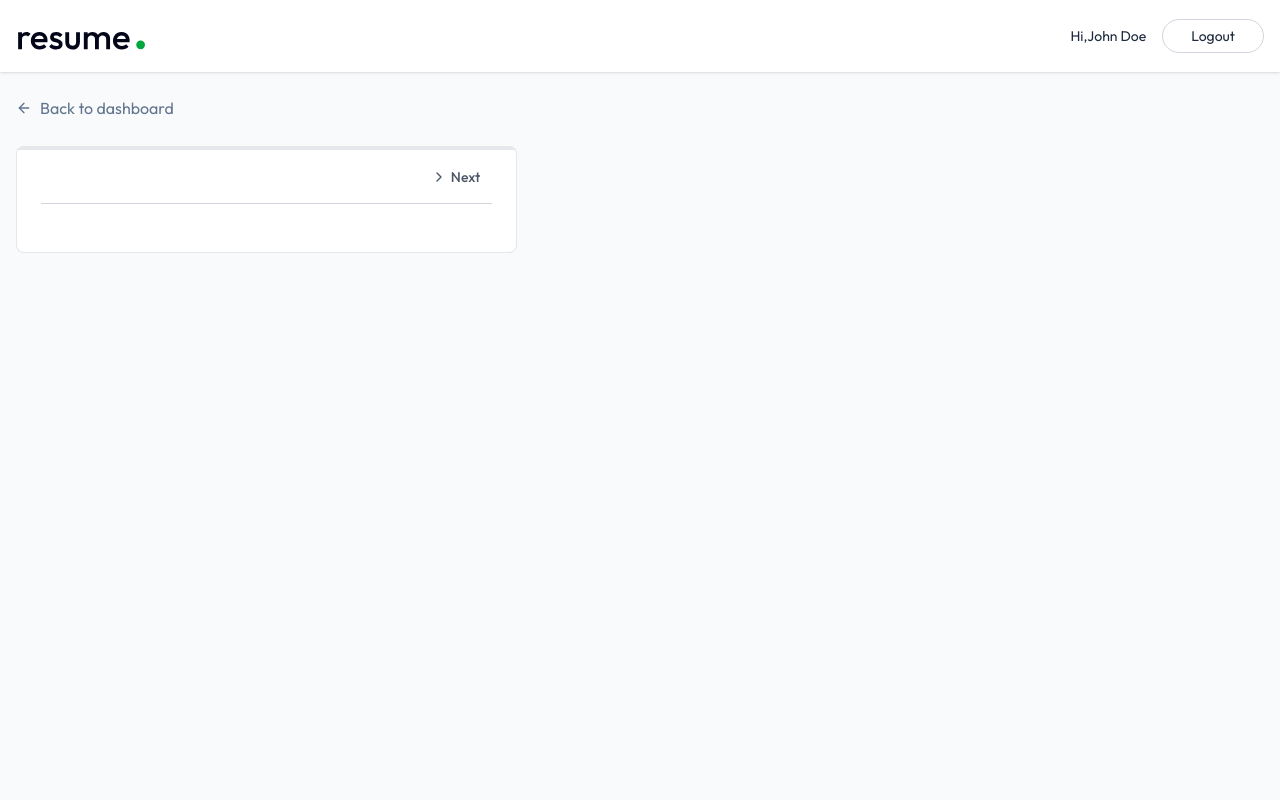
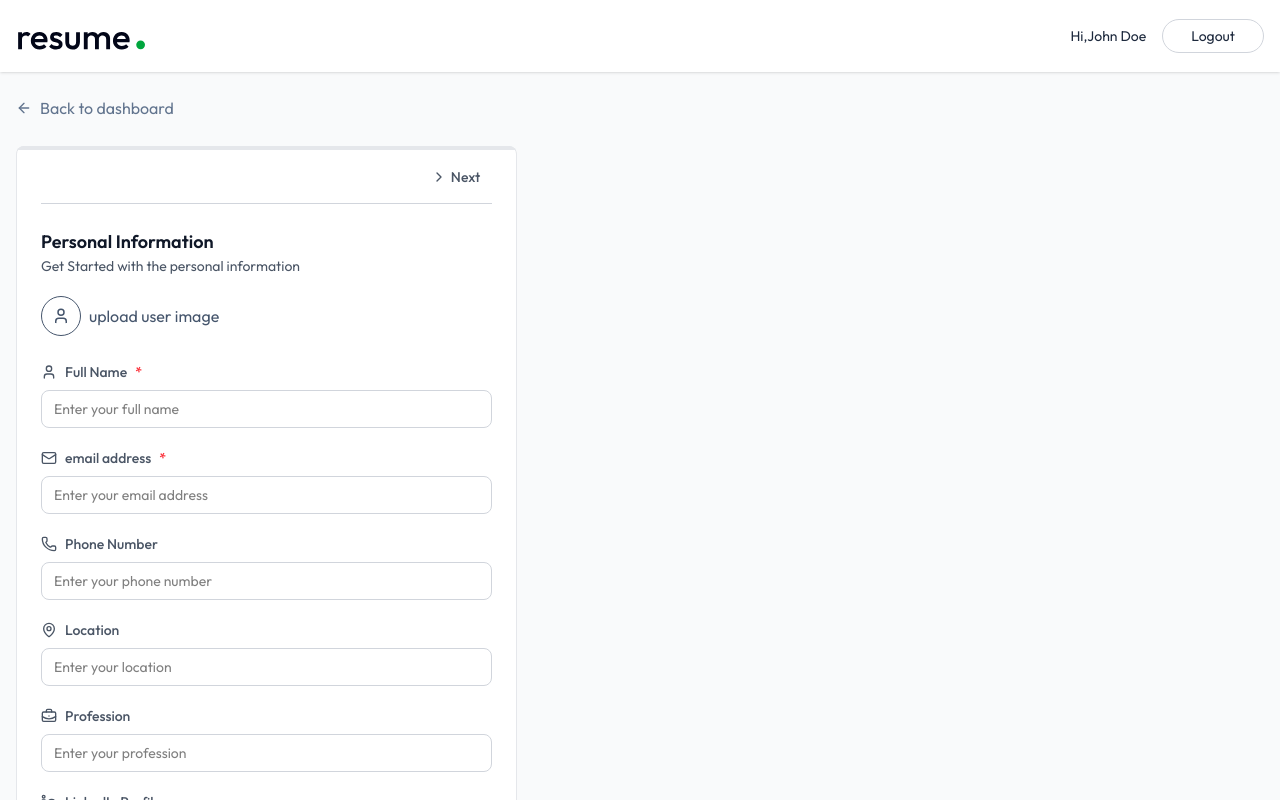
Before and after one commit to Anjali-pandey11/AI-Resume-Builder-MERN---Stack-, a React (Vite) app in the folder client/: page /app/builder/1 in a window 1280 px wide. Shown: the top 800 px of the page. Built offline with nearby package versions, Linux system fonts and the light colour scheme; a web font is replaced by a local one.

Commit message:
PersonalInfoForm

```diff
--- /dev/null
+++ b/client/src/components/PersonalInfoForm.jsx
@@ -0,0 +1,74 @@
+import { BriefcaseBusiness, Globe, Linkedin, Mail, MapPin, Phone, User } from 'lucide-react'
+import React from 'react'
+
+const PersonalInfoForm = ({data, onChange,removeBackground, setRemoveBackground}) => {
+
+
+    const handleChange = (field, value) => {
+      onChange({... data,[field]:value})
+    }
+
+    const fields = [
+      {key:"full_name",label:"Full Name",icon:User, type:"text",required:true},
+      {key:"email",label:"email address",icon:Mail, type:"email",required:true},
+      {key:"phone",label:"Phone Number",icon:Phone, type:"tel"},
+      {key:"location",label:"Location",icon:MapPin, type:"text"},
+      {key:"profession",label:"Profession",icon:BriefcaseBusiness, type:"text"},
+      {key:"linkedin",label:"LinkedIn Profile",icon:Linkedin, type:"url"},
+      {key:"website",label:"Personal Website",icon:Globe, type:"url"},
+    ]
+
+  return (
+    <div>
+      <h3 className='text-lg font-semibold text-gray-900'>Personal Information</h3>
+      <p className='text-sm text-gray-600'>Get Started with the personal information</p>
+      <div className='flex items-center gap-2'>
+        <label>
+          {data.image ? (
+            <img src = {typeof data.image === 'string'? data.image : URL.createObjectURL(data.image)}
+            alt = "user-image" className='w-16 h-16 rounded-full object-cover mt-5 ring ring-slate-300'/>
+          ): (
+            <div className='inline-flex items-center gap-2 mt-5 text-slate-600 hover:text-slate-700 cursor-pointer'>
+              <User className='size-10 p-2.5 border rounded-full'/>
+              upload user image
+            </div>
+          )}
+          <input type = "file" accept = "image/jpeg, image/png" className='hidden' onChange={(e)=>handleChange("image",e.target.files[0])}/>
+        </label>
+        { typeof data.image === 'object' && (
+          <div className='flex flex-col gap-1 pl-4 text-sm'>
+            <p>Remove background</p>
+            <label className='relative inline-flex items-center cursor-pointer text-gray-900 gap-3'>
+             <input type="checkbox" className='sr-only peer' onChange={()=>setRemoveBackground(prev => !prev)} checked = {removeBackground}/>
+             <div className='w-9 h-5 bg-slate-300 rounded-full peer peer-checked:bg-indigo-600 transition-colors duration-200'>
+             </div>
+             <span className='dot absolute left-1 top-1 w-3 h-3 bg-white rounded-full transition-transform duration-200 ease-in-out peer-checked:translate-x-4'>
+
+
+             </span>
+            </label>
+          </div>
+
+        )}
+      </div>
+
+       {fields.map((field)=> {
+        const Icon = field.icon;
+        return (
+          <div key={field.key} className='space-y-1 mt-5'>
+            <label className='flex items-center gap-2 text-sm font-medium text-gray-600'>
+              <Icon className='size-4'/>
+              {field.label}
+              {field.required && <span className='text-red-500'>*</span>}
+            </label>
+            <input type = {field.type} value={data[field.key] || ""} onChange = {(e)=>handleChange(field.key, e.target.value)} className='mt-1 w-full px-3 py-2 border-gray-300 rounded-lg focus:ring focus:ring-blue-500 focus:border-blue-500 outline-none transition-colors text-sm' placeholder={`Enter your ${field.label.toLowerCase()}`} required= {field.required}/>
+            </div>
+        )
+       })}
+
+
+    </div>
+  )
+}
+
+export default PersonalInfoForm
--- a/client/src/pages/ResumeBuilder.jsx
+++ b/client/src/pages/ResumeBuilder.jsx
@@ -2,6 +2,7 @@
 import { Link, useParams } from 'react-router-dom';
 import { dummyResumeData } from '../assets/assets';
 import { ArrowLeft, Briefcase, ChevronLeft, ChevronRight, FileText, FolderIcon, GraduationCap, Sparkles, UserIcon } from 'lucide-react';
+import PersonalInfoForm from '../components/PersonalInfoForm';
 
 const ResumeBuilder = () => {
 
@@ -91,8 +92,12 @@
              </div>
 
               {/* Form Content */}
-              <div>
-
+              <div className='space-y-6'>
+                {activeSection.id === 'personal' && (
+                  <div>
+                    <PersonalInfoForm data={resumeData.personal_info} onChange = {(data)=>setResumeData(prev => ({...prev, personal_info:data}))} removeBackground={removeBackground} setRemoveBackground={setRemoveBackground}/>
+                  </div>
+                )}
               </div>
 
             </div>
```
